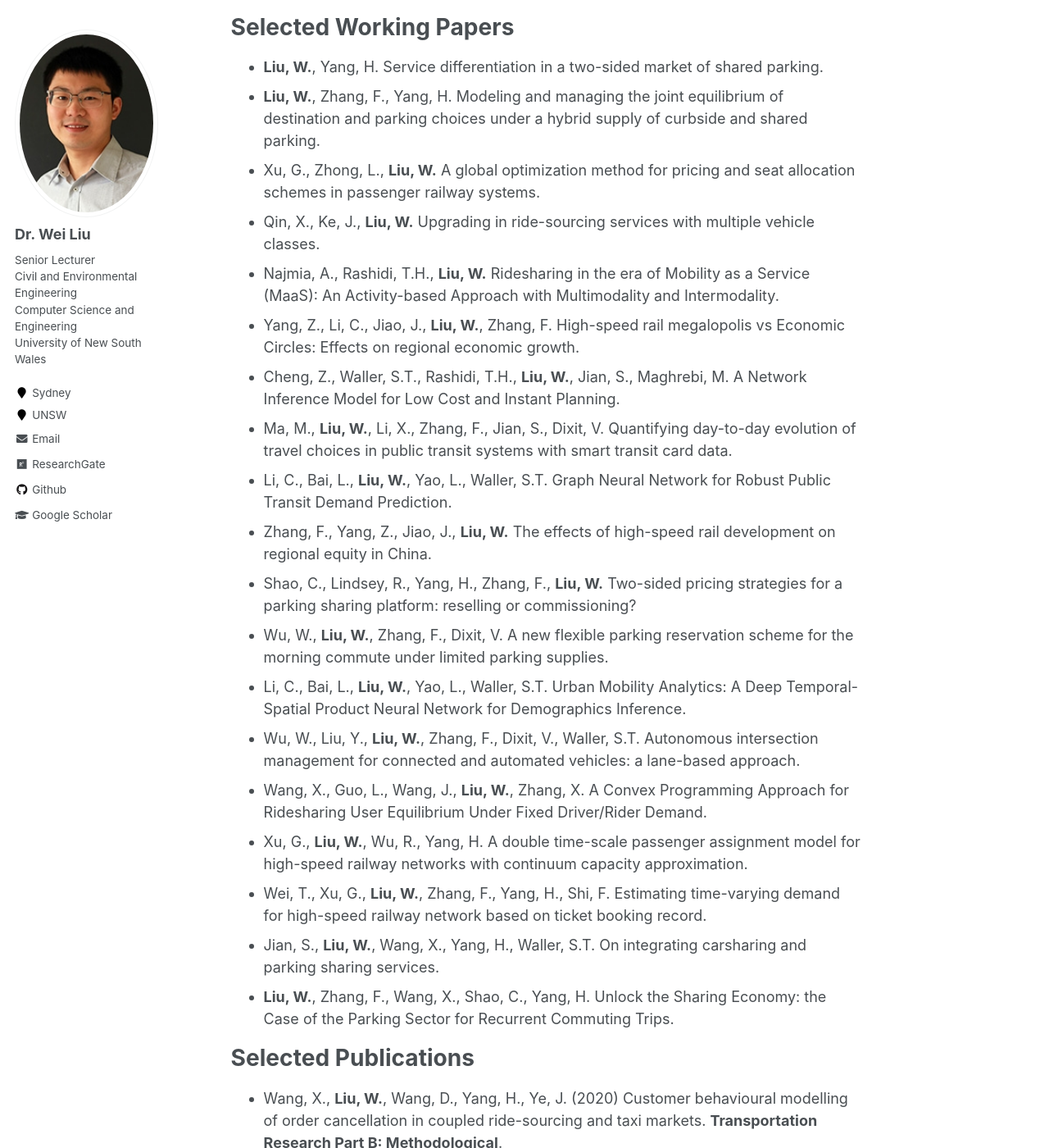
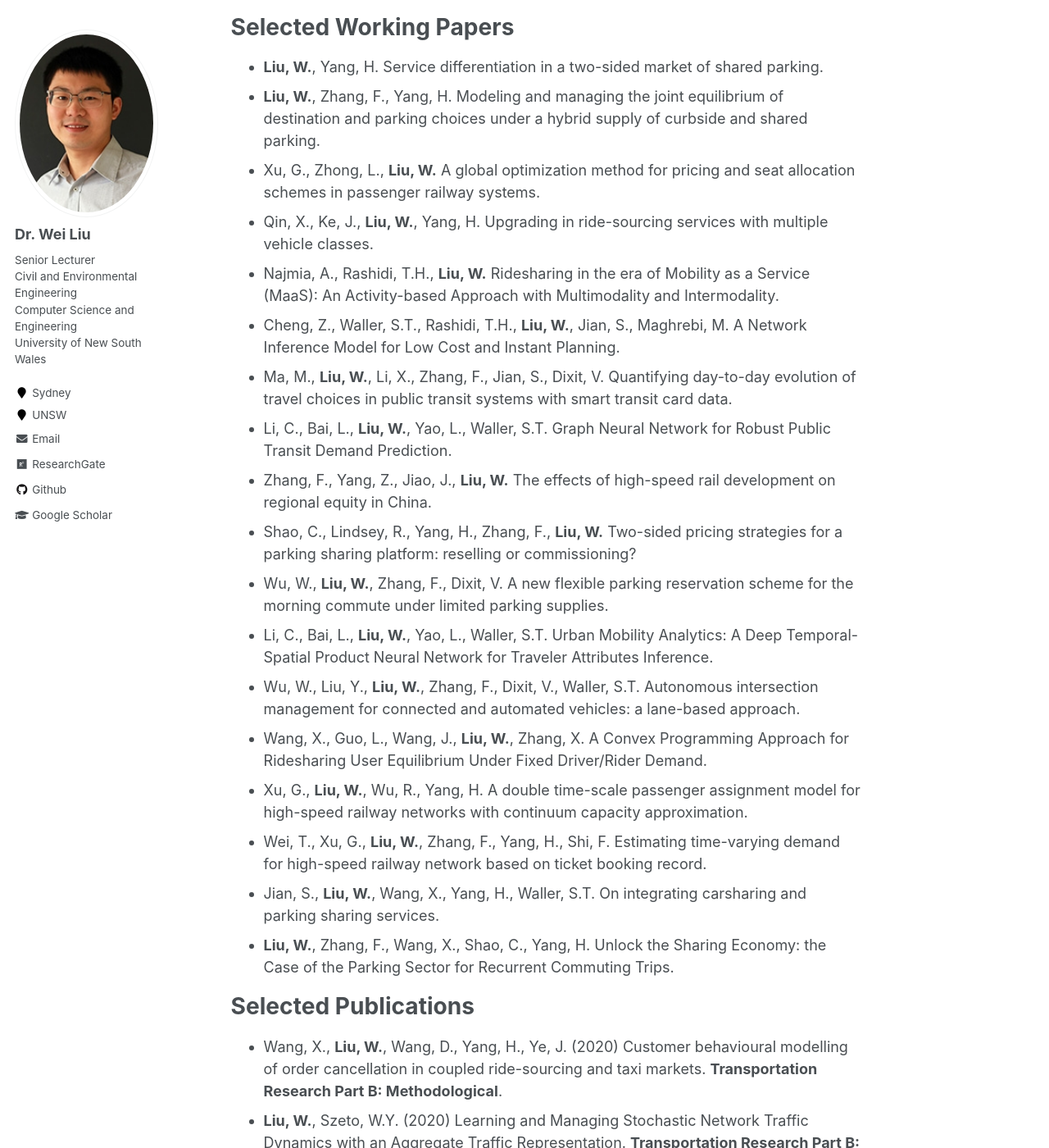
Before and after one commit to weiliu2016/weiliu2016.github.io, a Jekyll site: the page built from _pages/about.md, in a window 1280 px wide and 1400 px high, scrolled down 1413 px. Shown: the whole window at 82% size. Built offline with Jekyll 4.4.1, drawn with Linux system fonts in a browser that asks for light colours.

Commit message:
Update about.md

```diff
--- a/_pages/about.md
+++ b/_pages/about.md
@@ -39,16 +39,15 @@ Selected Working Papers
 - **Liu, W.**, Yang, H. Service differentiation in a two-sided market of shared parking.
 - **Liu, W.**, Zhang, F., Yang, H. Modeling and managing the joint equilibrium of destination and parking choices under a hybrid supply of curbside and shared parking.
 - Xu, G., Zhong, L., **Liu, W.** A global optimization method for pricing and seat allocation schemes in passenger railway systems.
-- Qin, X., Ke, J., **Liu, W.** Upgrading in ride-sourcing services with multiple vehicle classes.
+- Qin, X., Ke, J., **Liu, W.**, Yang, H. Upgrading in ride-sourcing services with multiple vehicle classes.
 - Najmia, A., Rashidi, T.H., **Liu, W.** Ridesharing in the era of Mobility as a Service (MaaS): An Activity-based Approach with Multimodality and Intermodality.
-- Yang, Z., Li, C., Jiao, J., **Liu, W.**, Zhang, F. High-speed rail megalopolis vs Economic Circles: Effects on regional economic growth.
 - Cheng, Z., Waller, S.T., Rashidi, T.H., **Liu, W.**, Jian, S., Maghrebi, M. A Network Inference Model for Low Cost and Instant Planning.
 - Ma, M., **Liu, W.**, Li, X., Zhang, F., Jian, S., Dixit, V. Quantifying day-to-day evolution of travel choices in public transit systems with smart transit card data.
 - Li, C., Bai, L., **Liu, W.**, Yao, L., Waller, S.T. Graph Neural Network for Robust Public Transit Demand Prediction.
 - Zhang, F., Yang, Z., Jiao, J., **Liu, W.** The effects of high-speed rail development on regional equity in China.
 - Shao, C., Lindsey, R., Yang, H., Zhang, F., **Liu, W.** Two-sided pricing strategies for a parking sharing platform: reselling or commissioning?
 - Wu, W., **Liu, W.**, Zhang, F., Dixit, V. A new flexible parking reservation scheme for the morning commute under limited parking supplies.
-- Li, C., Bai, L., **Liu, W.**, Yao, L., Waller, S.T. Urban Mobility Analytics: A Deep Temporal-Spatial Product Neural Network for Demographics Inference.
+- Li, C., Bai, L., **Liu, W.**, Yao, L., Waller, S.T. Urban Mobility Analytics: A Deep Temporal-Spatial Product Neural Network for Traveler Attributes Inference.
 - Wu, W., Liu, Y., **Liu, W.**, Zhang, F., Dixit, V., Waller, S.T. Autonomous intersection management for connected and automated vehicles: a lane-based approach.
 - Wang, X., Guo, L., Wang, J., **Liu, W.**, Zhang, X. A Convex Programming Approach for Ridesharing User Equilibrium Under Fixed Driver/Rider Demand.
 - Xu, G., **Liu, W.**, Wu, R., Yang, H. A double time-scale passenger assignment model for high-speed railway networks with continuum capacity approximation.
```
